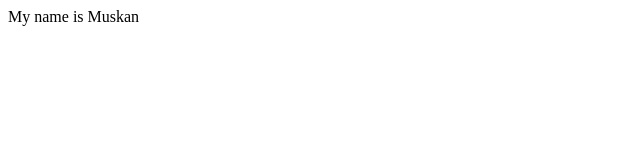
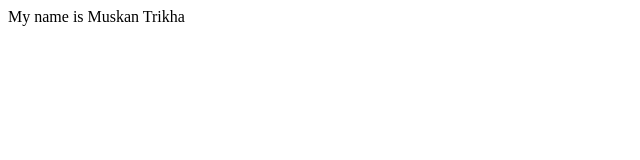
Before and after one commit to muskantrikha/Learning_Github2, a plain HTML site: page index.html in a window 1280 px wide. Shown: the full height of the page, 0-640 px from the left. Drawn offline with Linux system fonts and the light colour scheme.

Commit message:
changed my name in index file

```diff
--- a/index.html
+++ b/index.html
@@ -1 +1 @@
-<div>My name is Muskan</div>
+<div>My name is Muskan Trikha</div>
```
